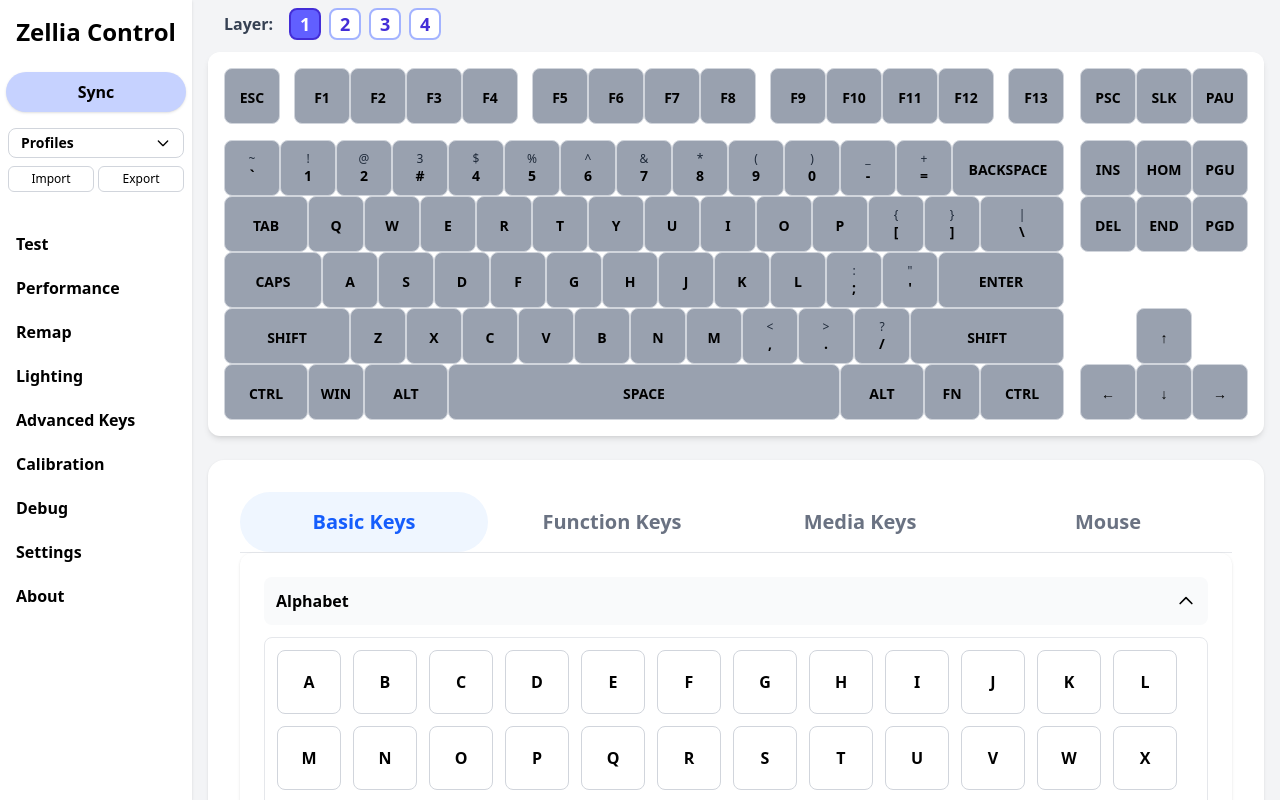
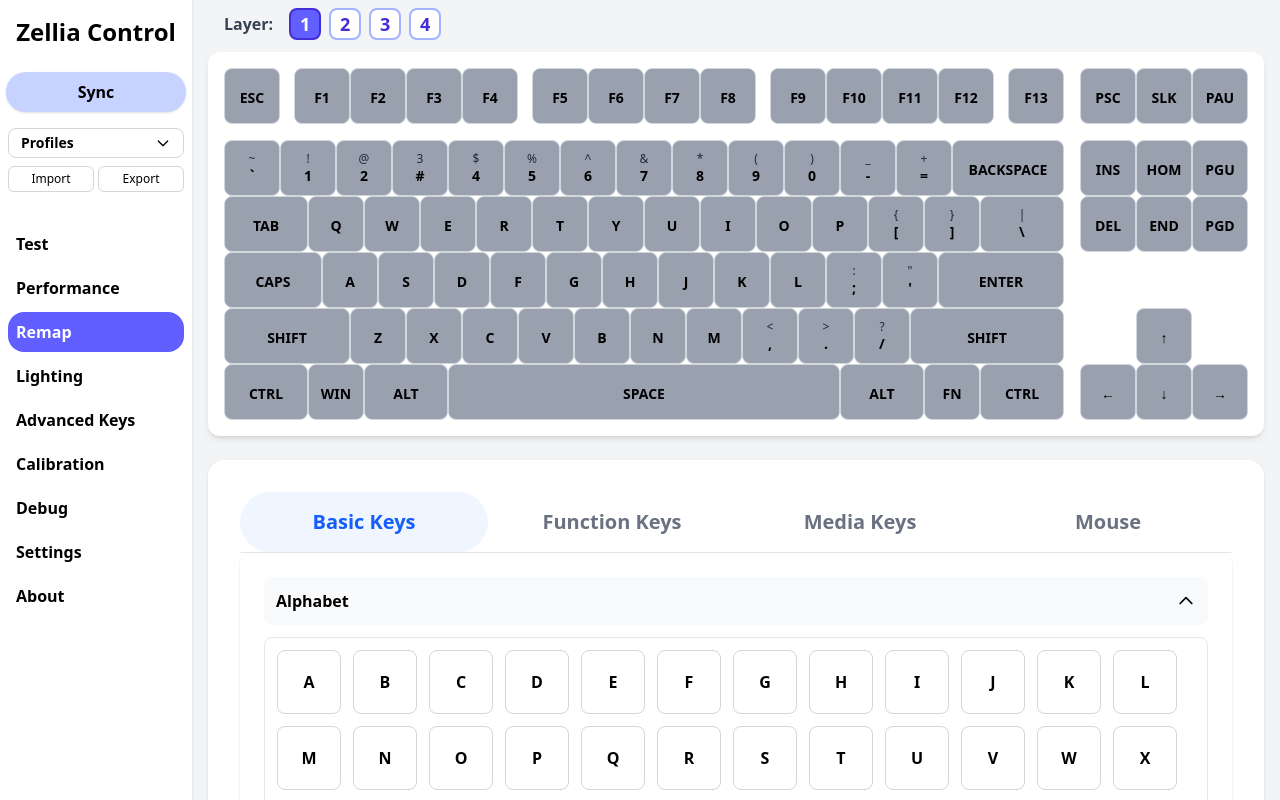
Before and after one commit to Zellia-Keyboards/Zellia-Control, a SvelteKit app: page /remap in a window 1280 px wide. Built offline with nearby package versions, Linux system fonts and the light colour scheme.

Commit message:
fix(layout): improve sidebar navigation styling and active state indication

```diff
--- a/src/routes/+layout.svelte
+++ b/src/routes/+layout.svelte
@@ -2,6 +2,7 @@
     import "../app.css";
     import Zellia80HE from "../lib/Zellia80HE.svelte";
     import { KeyboardDisplayValues, CurrentSelected } from "$lib/KeyboardState.svelte";
+    import { page } from '$app/stores';
 
     const NAVIGATE = [
         ["/test", "Test"],
@@ -18,6 +19,12 @@
     let { children } = $props();
     let selectedLayer = $state(1);
     let showDropdown = $state(false);
+
+    // Function to check if a navigation item is active
+    function isActive(href: string): boolean {
+        // Check if current path starts with the href (for nested routes like /advancedkey/routes/...)
+        return $page.url.pathname === href || $page.url.pathname.startsWith(href + '/');
+    }
 </script>
 
 <div class="flex h-screen">
@@ -48,7 +55,12 @@
             <div class="transition-all duration-300" style:marginTop={showDropdown ? '2.5rem' : '0'}>
                 <div class="flex flex-col gap-1 mt-4">
                     {#each NAVIGATE as [href, name]}
-						<a {href} class="p-2 rounded-2xl font-bold transition-colors duration-200 hover:bg-indigo-100 hover:text-indigo-700 focus:bg-indigo-200 focus:outline-none">{name}</a>
+                        <a
+                            {href}
+                            class="p-2 rounded-2xl font-bold transition-colors duration-200 focus:outline-none {isActive(href) ? 'bg-indigo-500 text-white' : 'hover:bg-indigo-100 hover:text-indigo-700 focus:bg-indigo-200'}"
+                        >
+                            {name}
+                        </a>
                     {/each}
                 </div>
             </div>
```
Lines whose indentation alone changed are shown as unchanged.
